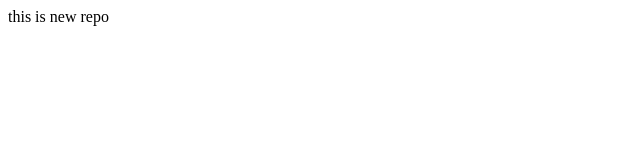
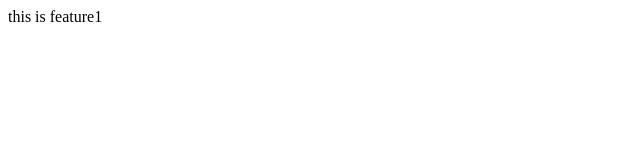
Before and after one commit to abuzar-adsplay/Localrepo, a plain HTML site: page index.html in a window 1280 px wide. Shown: the full height of the page, 0-640 px from the left. Drawn offline with Linux system fonts and the light colour scheme.

Commit message:
change in main brach

```diff
--- a/index.html
+++ b/index.html
@@ -1 +1 @@
-<p>this is new repo</p>
+<p>this is feature1</p>
```
